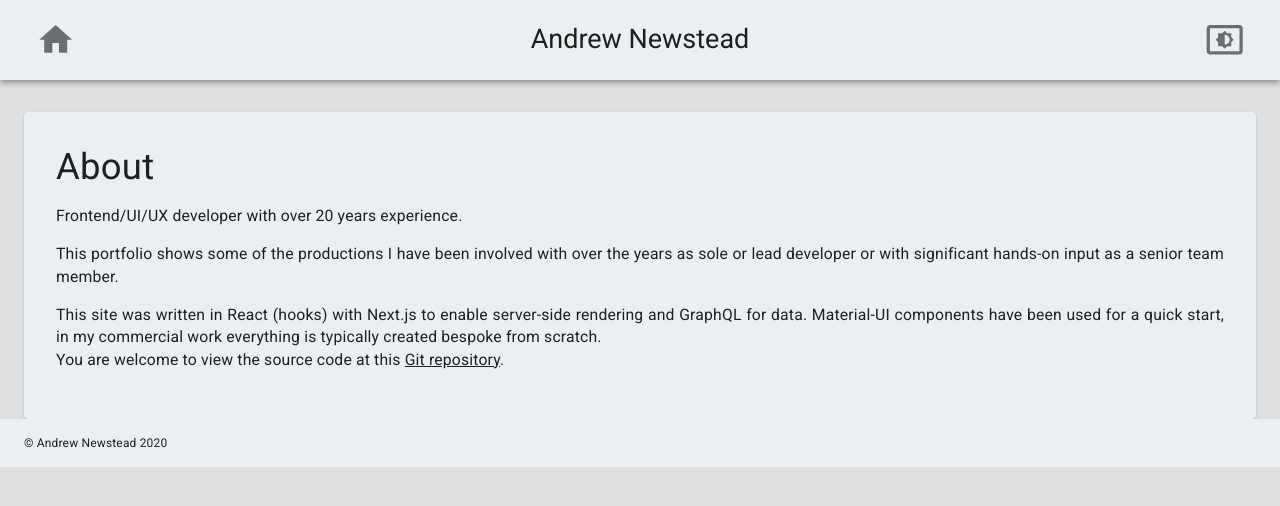
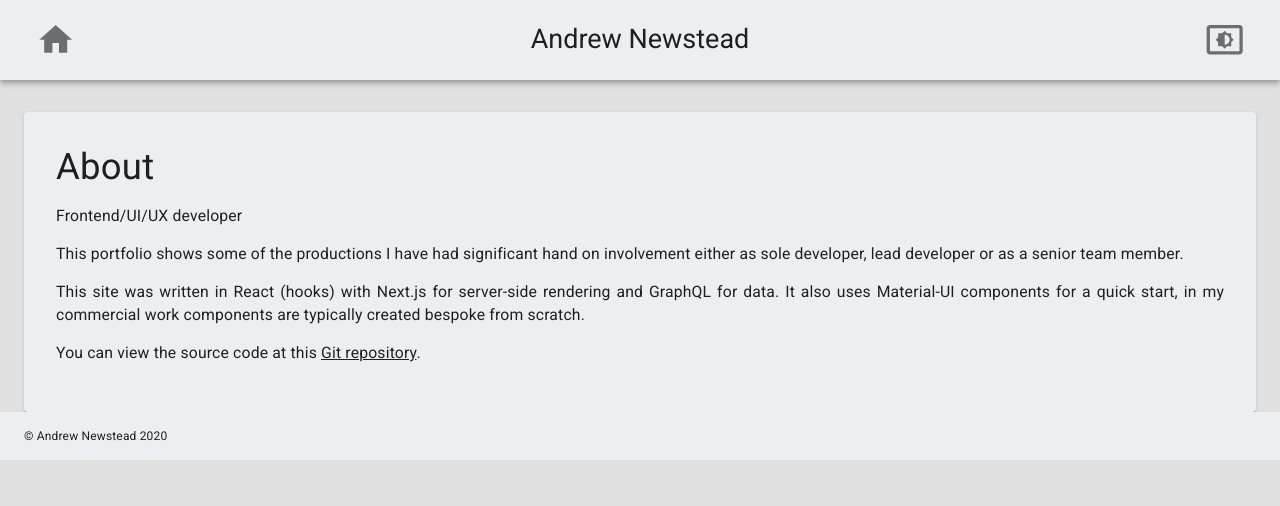
Before and after one commit to anewstead/anewstead.nextjs, a Next.js app: page /about in a window 1280 px wide. Shown: the top 506 px of the page. Built offline with nearby package versions, Linux system fonts and the light colour scheme.

Commit message:
css fix and rename

```diff
--- a/src/containers/inframe.js
+++ b/src/containers/inframe.js
@@ -10,6 +10,7 @@ const useStyles = makeStyles((theme) => {
     root: {
       marginTop: theme.spacing(4),
       marginBottom: theme.spacing(3),
+      padding: 0,
     },
     info: {
       padding: theme.spacing(2),
--- a/src/containers/page-wrapper.js
+++ b/src/containers/page-wrapper.js
@@ -7,7 +7,7 @@ import themes from '../lib/themes';
 
 const useStyles = makeStyles((theme) => {
   return {
-    root: {
+    wrapperroot: {
       minHeight: '100vh',
       /* mobile viewport bug fix */
       minHeight: '-webkit-fill-available',
@@ -40,7 +40,7 @@ const PageWrapper = (props) => {
   return (
     <ThemeProvider theme={themes[theme]}>
       <CssBaseline />
-      <Box className={classes.root}>
+      <Box className={classes.wrapperroot}>
         {/* DISPLAY */}
         {children}
       </Box>
--- a/src/pages/404.js
+++ b/src/pages/404.js
@@ -12,7 +12,7 @@ import PageLayout from '../containers/page-layout';
 
 const useStyles = makeStyles((theme) => {
   return {
-    root: {
+    f04root: {
       marginTop: theme.spacing(4),
     },
     paper: {
@@ -29,7 +29,7 @@ const NoMatch = (props) => {
 
   return (
     <PageLayout>
-      <Container className={classes.root}>
+      <Container className={classes.f04root}>
         <Paper className={classes.paper}>
           <Typography variant="h3">404 - Page Not Found</Typography>
           <Typography variant="h4">
--- a/src/pages/_error.js
+++ b/src/pages/_error.js
@@ -12,7 +12,7 @@ import PageLayout from '../containers/page-layout';
 
 const useStyles = makeStyles((theme) => {
   return {
-    root: {
+    errorroot: {
       marginTop: theme.spacing(4),
     },
     paper: {
@@ -30,7 +30,7 @@ const Error = ({ statusCode }) => {
 
   return (
     <PageLayout>
-      <Container className={classes.root}>
+      <Container className={classes.errorroot}>
         <Paper className={classes.paper}>
           <Typography variant="h5">
             {statusCode
--- a/src/pages/about.js
+++ b/src/pages/about.js
@@ -5,7 +5,7 @@ import PageLayout from '../containers/page-layout';
 
 const useStyles = makeStyles((theme) => {
   return {
-    root: {
+    aboutroot: {
       marginTop: theme.spacing(4),
     },
     paper: {
@@ -23,7 +23,7 @@ const About = () => {
 
   return (
     <PageLayout headerNav="detail" data={data}>
-      <Container className={classes.root}>
+      <Container className={classes.aboutroot}>
         <Paper className={classes.paper}>
           <Typography variant="h4" component="h2">
             About
@@ -35,18 +35,20 @@ const About = () => {
             component="div"
             align="justify"
           >
-            <p>Frontend/UI/UX developer with over 20 years experience.</p>
+            <p>Frontend/UI/UX developer</p>
             <p>
-              This portfolio shows some of the productions I have been involved
-              with over the years as sole or lead developer or with significant
-              hands-on input as a senior team member.
+              This portfolio shows some of the productions I have had
+              significant hand on involvement either as sole developer, lead
+              developer or as a senior team member.
             </p>
             <p>
-              This site was written in React (hooks) with Next.js to enable
-              server-side rendering and GraphQL for data. Material-UI components
-              have been used for a quick start, in my commercial work everything
-              is typically created bespoke from scratch. <br />
-              You are welcome to view the source code at this{' '}
+              This site was written in React (hooks) with Next.js for
+              server-side rendering and GraphQL for data. It also uses
+              Material-UI components for a quick start, in my commercial work
+              components are typically created bespoke from scratch. <br />
+            </p>
+            <p>
+              You can view the source code at this{' '}
               <a
                 href="https://github.com/anewstead/anewstead.nextjs"
                 target="_blank"
--- a/src/pages/index.js
+++ b/src/pages/index.js
@@ -34,7 +34,7 @@ export const getStaticProps = async (context) => {
 
 const useStyles = makeStyles((theme) => {
   return {
-    root: {
+    indexroot: {
       paddingTop: theme.spacing(4),
       paddingBottom: theme.spacing(3),
     },
@@ -127,7 +127,7 @@ const Home = (props) => {
 
   return (
     <PageLayout headerNav="main">
-      <Container className={classes.root}>
+      <Container className={classes.indexroot}>
         <Grid container spacing={2} justify="center">
           {/* CONTENT */}
           {content}
```
Also changed, not shown: src/containers/gallery.js (+5 -2 lines), src/containers/video.js (+5 -2 lines).
